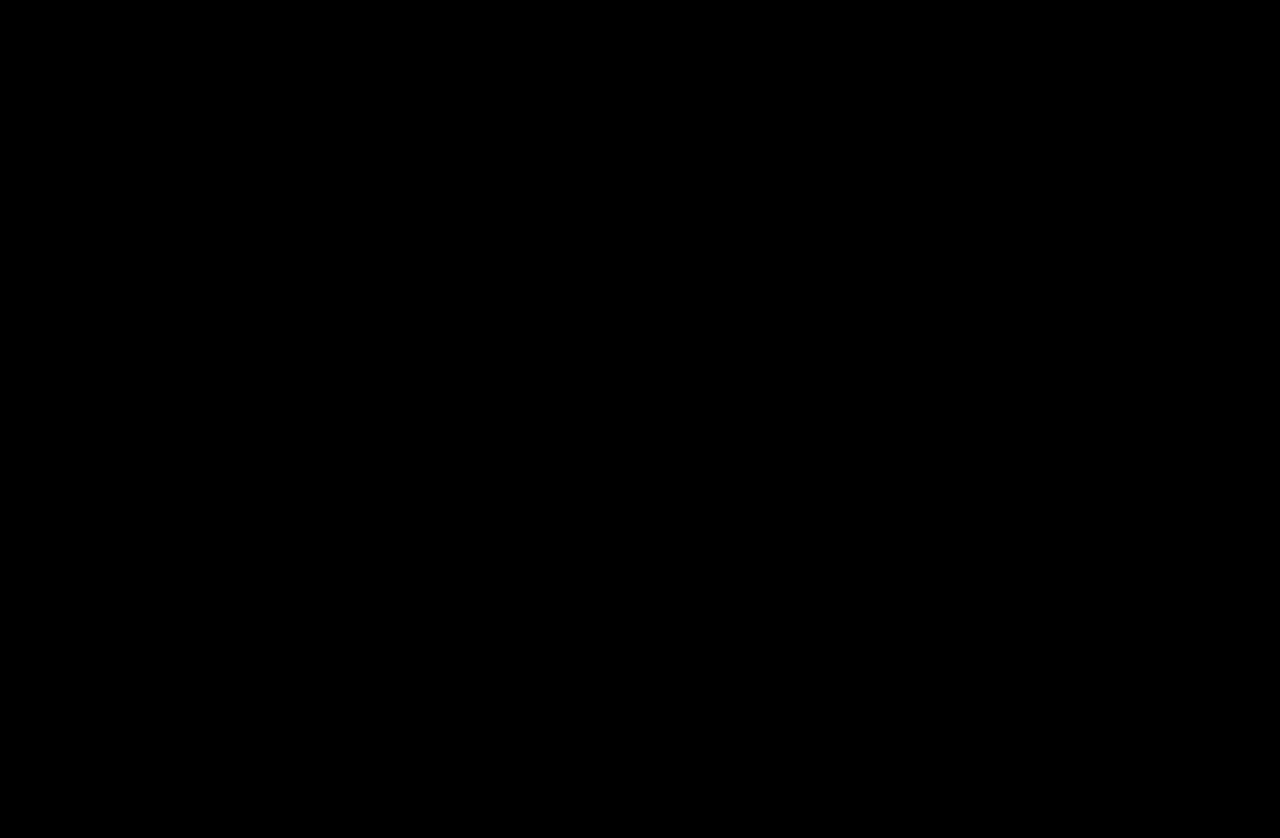
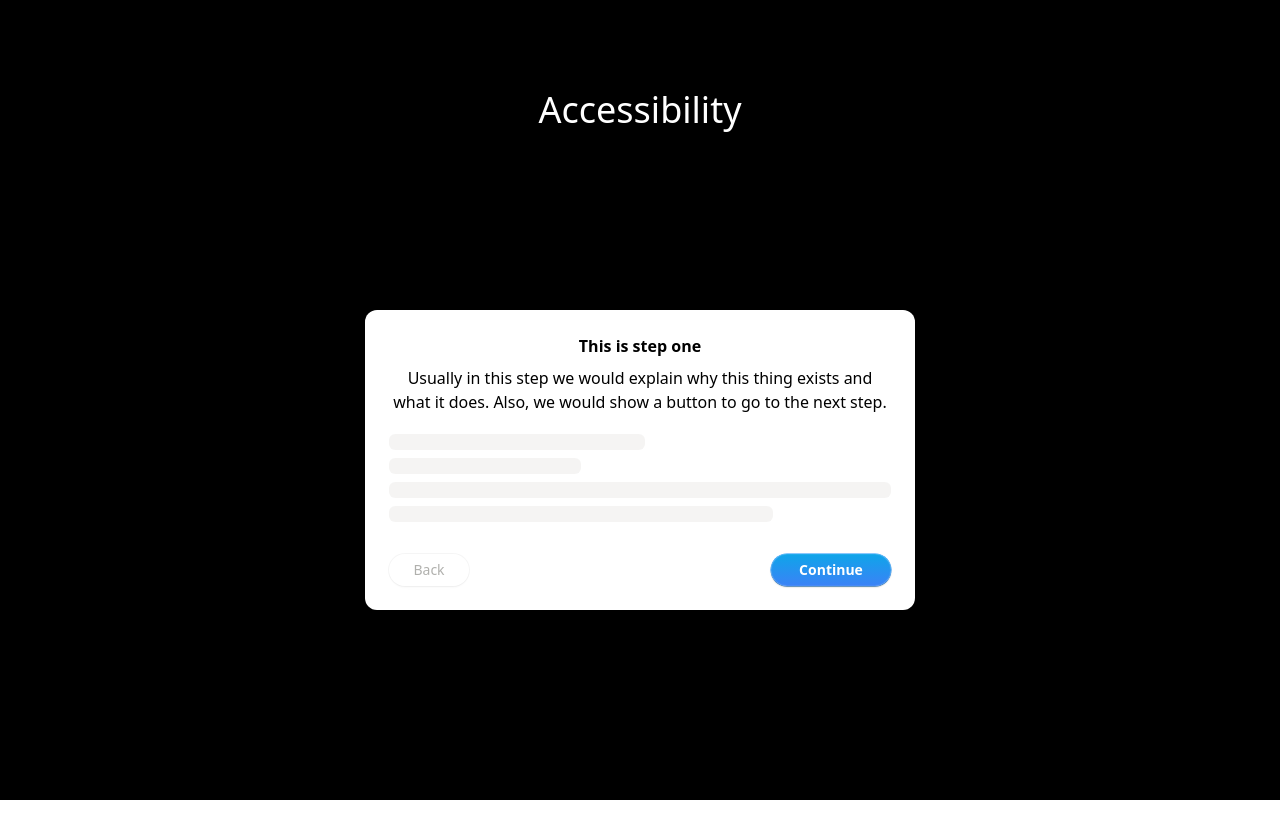
Before and after one commit to wontory/animations-on-the-web, a Next.js app: page /good-vs-great-animations/accessibility in a window 1280 px wide. Before the commit this address had no page. Shown: the top 838 px of the page. After the commit the page ends 800 px from the top, so only its background shows below. Built offline with nearby package versions, Linux system fonts and the light colour scheme.

Commit message:
feat: create "Accessibility" page

```diff
--- /dev/null
+++ b/app/good-vs-great-animations/accessibility/page.tsx
@@ -0,0 +1,19 @@
+import type { Metadata } from "next";
+
+import { MultiStepComponent } from "~/components/accessibility/accessibility";
+
+export const metadata: Metadata = {
+  title: "Accessibility",
+  description: "",
+};
+
+export default function AccessibilityPage() {
+  return (
+    <>
+      <h1 className="text-4xl text-white">Accessibility</h1>
+      <section className="flex flex-col items-center gap-4">
+        <MultiStepComponent />
+      </section>
+    </>
+  );
+}
--- /dev/null
+++ b/src/components/accessibility/accessibility.tsx
@@ -0,0 +1,142 @@
+"use client";
+
+import {
+  AnimatePresence,
+  MotionConfig,
+  motion,
+  useReducedMotion,
+} from "motion/react";
+import { useMemo, useState } from "react";
+import useMeasure from "react-use-measure";
+
+const reducedMotionVariants = {
+  initial: { opacity: 0 },
+  active: { opacity: 1 },
+  exit: { opacity: 0 },
+};
+
+const variants = {
+  initial: (direction: 1 | -1) => ({ x: `${110 * direction}%`, opacity: 0 }),
+  active: { x: "0%", opacity: 1 },
+  exit: (direction: 1 | -1) => ({ x: `${-110 * direction}%`, opacity: 0 }),
+};
+
+function MultiStepComponent() {
+  const [currentStep, setCurrentStep] = useState(0);
+  const [direction, setDirection] = useState<1 | -1>(1);
+  const [elementRef, bounds] = useMeasure();
+  const reducedMotion = useReducedMotion();
+
+  const content = useMemo(() => {
+    switch (currentStep) {
+      case 0:
+        return (
+          <>
+            <h2 className="mb-2 font-semibold">This is step one</h2>
+            <p>
+              Usually in this step we would explain why this thing exists and
+              what it does. Also, we would show a button to go to the next step.
+            </p>
+            <div className="mt-5 flex flex-col gap-2">
+              <div className="h-4 w-64 animate-pulse rounded-md bg-[#f2f1f0]" />
+              <div className="h-4 w-48 animate-pulse rounded-md bg-[#f2f1f0]" />
+              <div className="h-4 w-full animate-pulse rounded-md bg-[#f2f1f0]" />
+              <div className="h-4 w-[384px] animate-pulse rounded-md bg-[#f2f1f0]" />
+            </div>
+          </>
+        );
+      case 1:
+        return (
+          <>
+            <h2 className="mb-2 font-semibold">This is step two</h2>
+            <p>
+              Usually in this step we would explain why this thing exists and
+              what it does. Also, we would show a button to go to the next step.
+            </p>
+            <div className="mt-5 flex flex-col gap-2">
+              <div className="h-4 w-64 animate-pulse rounded-md bg-[#f2f1f0]" />
+              <div className="h-4 w-48 animate-pulse rounded-md bg-[#f2f1f0]" />
+              <div className="h-4 w-[384px] animate-pulse rounded-md bg-[#f2f1f0]" />
+            </div>
+          </>
+        );
+      case 2:
+        return (
+          <>
+            <h2 className="mb-2 font-semibold">This is step three</h2>
+            <p>
+              Usually in this step we would explain why this thing exists and
+              what it does. Also, we would show a button to go to the next step.
+            </p>
+            <div className="mt-5 flex flex-col gap-2">
+              <div className="h-4 w-64 animate-pulse rounded-md bg-[#f2f1f0]" />
+              <div className="h-4 w-48 animate-pulse rounded-md bg-[#f2f1f0]" />
+              <div className="h-4 w-32 animate-pulse rounded-md bg-[#f2f1f0]" />
+              <div className="h-4 w-56 animate-pulse rounded-md bg-[#f2f1f0]" />
+              <div className="h-4 w-[384px] animate-pulse rounded-md bg-[#f2f1f0]" />
+            </div>
+          </>
+        );
+    }
+  }, [currentStep]);
+
+  return (
+    <MotionConfig transition={{ type: "spring", duration: 0.5, bounce: 0 }}>
+      <motion.div
+        animate={reducedMotion ? {} : { height: bounds.height }}
+        className="relative mx-auto my-[100px] w-[550px] overflow-hidden rounded-xl bg-white shadow-[0_0_0_1px_rgba(0,0,0,0.08),0px_2px_2px_rgba(0,0,0,0.04),0px_8px_8px_-8px_rgba(0,0,0,0.04)]"
+      >
+        <div className="p-6" ref={elementRef}>
+          <AnimatePresence mode="popLayout" initial={false} custom={direction}>
+            <motion.div
+              key={currentStep}
+              variants={reducedMotion ? reducedMotionVariants : variants}
+              initial="initial"
+              animate="active"
+              exit="exit"
+              custom={direction}
+            >
+              {content}
+            </motion.div>
+          </AnimatePresence>
+          <motion.div
+            layout={!reducedMotion}
+            className="mt-8 flex justify-between"
+          >
+            <button
+              type="button"
+              className="h-8 w-20 cursor-pointer rounded-full font-medium text-[#63635d] text-sm shadow-[0_0_0_1px_rgba(0,0,0,0.08),0px_2px_2px_rgba(0,0,0,0.04),0px_8px_8px_-8px_rgba(0,0,0,0.04)] hover:text-black disabled:cursor-not-allowed disabled:opacity-50"
+              disabled={currentStep === 0}
+              onClick={() => {
+                if (currentStep !== 0) {
+                  setDirection(-1);
+                  setCurrentStep((prev) => prev - 1);
+                }
+              }}
+            >
+              Back
+            </button>
+            <button
+              type="button"
+              className="relative h-8 w-[120px] overflow-hidden rounded-full bg-gradient-to-b from-sky-500 to-blue-500 font-semibold text-[white] text-sm shadow-[0px_0px_1px_1px_rgba(255,255,255,0.08)_inset,0px_1px_1.5px_0px_rgba(0,0,0,0.32),0px_0px_0px_0.5px_#1a94ff] disabled:cursor-not-allowed disabled:opacity-50"
+              disabled={currentStep === 2}
+              onClick={() => {
+                if (currentStep === 2) {
+                  setDirection(-1);
+                  setCurrentStep(0);
+                } else {
+                  setDirection(1);
+                  setCurrentStep((prev) => prev + 1);
+                }
+              }}
+            >
+              Continue
+            </button>
+          </motion.div>
+        </div>
+      </motion.div>
+    </MotionConfig>
+  );
+}
+
+export { MultiStepComponent };
```
